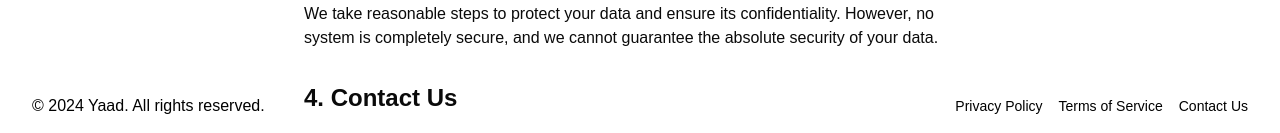
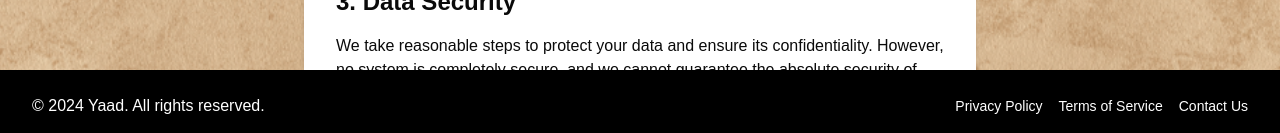
Before and after one commit to Arush223/yaad, a Next.js app: page /privacy in a window 1280 px wide. Shown: the part 658-791 px from the top of the page. Built offline with nearby package versions, Linux system fonts and the light colour scheme; no server answers.

Commit message:
Page Changes, making things readable

```diff
--- a/src/app/page.tsx
+++ b/src/app/page.tsx
@@ -1,3 +1,4 @@
+/* eslint-disable react/no-unescaped-entities */
 'use client'
 import React, { useState, useEffect } from 'react';
 import Image from 'next/image';
--- a/src/app/privacy/page.tsx
+++ b/src/app/privacy/page.tsx
@@ -4,10 +4,14 @@ import Footer from '@/components/Footer'
 
 const PrivacyPolicyPage: React.FC = () => {
   return (
-    <div className="min-h-screen flex flex-col">
+    <div
+      className="min-h-screen flex flex-col bg-cover bg-center bg-no-repeat"
+      style={{ backgroundImage: "url('/paper.png')" }}
+    >
       <Navbar />
+
       <main className="flex-grow container mx-auto px-4 py-20">
-        <div className="max-w-2xl mx-auto">
+        <div className="max-w-2xl mx-auto bg-white p-8 rounded-2xl shadow-md">
           <h1 className="text-3xl font-bold mb-6 text-center">Privacy Policy</h1>
 
           <p className="mb-4"><strong>Effective Date:</strong> October 2024</p>
@@ -35,7 +39,8 @@ const PrivacyPolicyPage: React.FC = () => {
           <p className="mt-8 text-sm text-gray-600">This privacy policy may be updated from time to time, and we encourage you to review it periodically.</p>
         </div>
       </main>
-      <Footer />
+
+      <Footer className = "text-white bg-black"/>
     </div>
   )
 }
--- a/src/app/yaad/page.tsx
+++ b/src/app/yaad/page.tsx
@@ -1,3 +1,4 @@
+/* eslint-disable react/no-unescaped-entities */
 'use client';
 import React, { useState, useRef } from 'react';
 import { Mic, Square, Play, Download } from 'lucide-react';
@@ -69,8 +70,12 @@ const AudioRecorder = () => {
     <>
       <SignedIn>
         <Navbar />
-        <div className="flex flex-col items-center justify-center min-h-screen bg-gray-100">
-          <div className="bg-white p-8 rounded-lg shadow-md w-full max-w-md">
+        {/* Main Container with Background */}
+        <div
+          className="flex flex-col items-center justify-center min-h-screen bg-cover bg-center bg-no-repeat"
+          style={{ backgroundImage: "url('/paper.png')" }}
+        >
+          <div className="bg-white p-8 rounded-2xl shadow-md w-full max-w-md">
             <h1 className="text-3xl font-bold mb-6 text-center">Audio Recorder</h1>
 
             {error && (
@@ -101,7 +106,7 @@ const AudioRecorder = () => {
             )}
           </div>
         </div>
-        <Footer />
+        <Footer className = 'text-white bg-black'/>
       </SignedIn>
       <SignedOut>
         <RedirectToSignIn />
```
